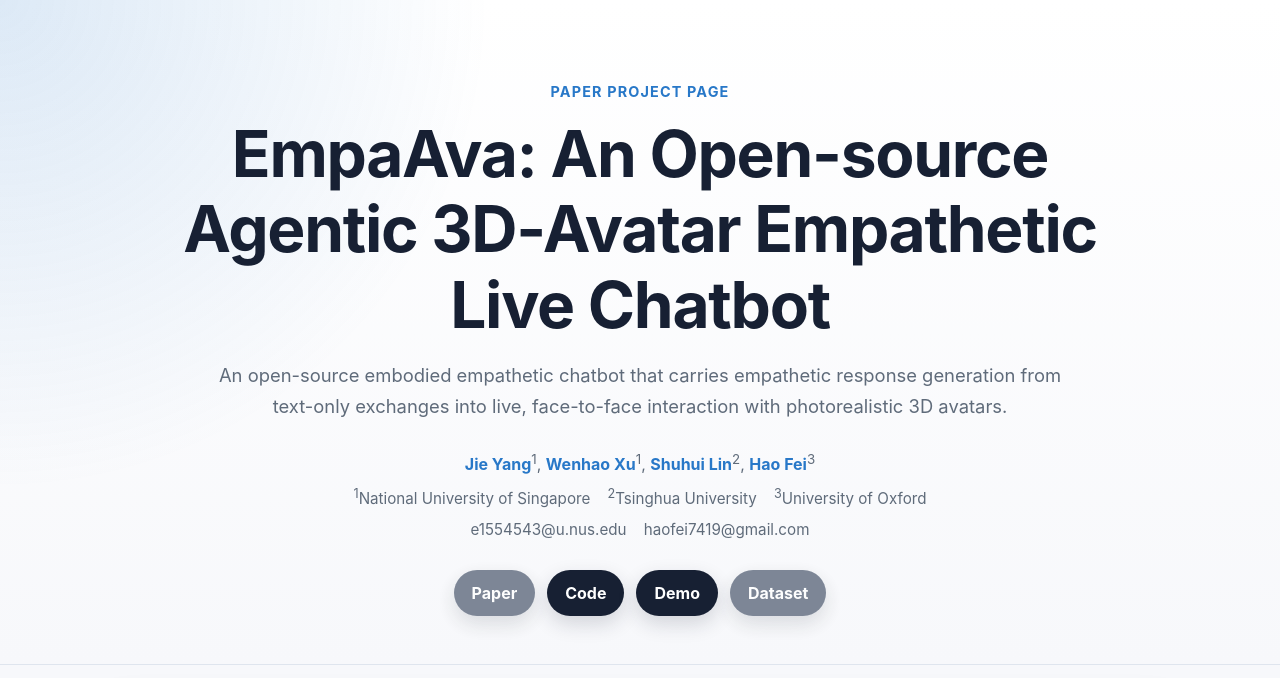
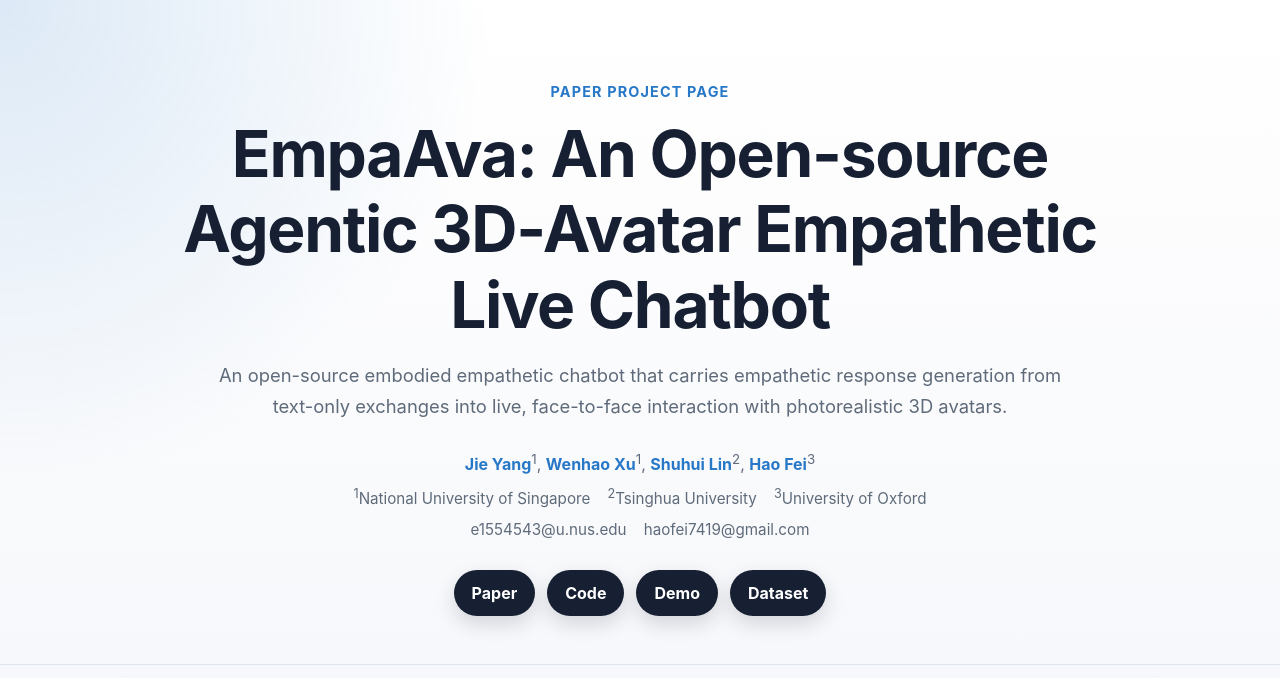
Before and after one commit to 1114531938/EmpaAva, a plain HTML site: page index.html in a window 1280 px wide. Shown: the top 678 px of the page. Drawn offline with Linux system fonts and the light colour scheme.

Commit message:
Update links for Paper and Dataset in index.html

```diff
--- a/index.html
+++ b/index.html
@@ -43,10 +43,10 @@
         </div>
 
         <nav class="button-row" aria-label="Project links">
-          <a class="button disabled" href="#" aria-disabled="true" title="Coming soon">Paper</a>
+          <a class="button" href="https://openreview.net/pdf?id=vtseVCmhF5">Paper</a>
           <a class="button" href="https://github.com/1114531938/EmpaAva_System">Code</a>
           <a class="button" href="https://empaava.top/demo/">Demo</a>
-          <a class="button disabled" href="#" aria-disabled="true" title="Coming soon">Dataset</a>
+          <a class="button" href="https://github.com/1114531938/EmpaAva_System/releases">Dataset</a>
         </nav>
       </div>
     </header>
```
